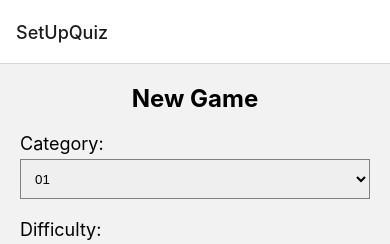
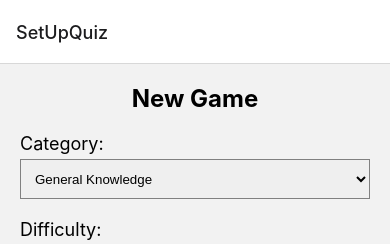
Before and after one commit to AntalZsofia/Trivia-Game, a React Native app: screen /SetUpQuiz in a window 390 px wide. Shown: the top 244 px of the page. Built offline with nearby package versions, Linux system fonts and the light colour scheme.

Commit message:
Add new screens and update category options

```diff
--- /dev/null
+++ b/screens/FriendsScreen.js
@@ -0,0 +1,7 @@
+import React from 'react'
+
+export default function FriendsScreen() {
+  return (
+    <Text>FriendsScreen</Text>
+  )
+}
--- /dev/null
+++ b/screens/LeaderboardScreen.js
@@ -0,0 +1,7 @@
+import React from 'react'
+
+export default function LeaderboardScreen() {
+  return (
+    <Text>LeaderboardScreen</Text>
+  )
+}
--- /dev/null
+++ b/screens/RankingScreen.js
@@ -0,0 +1,7 @@
+import React from 'react'
+
+export default function RankingScreen() {
+  return (
+    <Text>RankingScreen</Text>
+  )
+}
--- a/screens/SetUpQuizScreen.js
+++ b/screens/SetUpQuizScreen.js
@@ -7,7 +7,7 @@ const SetUpQuizScreen = ({ navigation }) => {
     const [category, setCategory] = useState('');
     const [difficulty, setDifficulty] = useState('');
 
-    const categories = ["01", "02", "03"];
+    const categories = ["General Knowledge", "Entertainment: Books", "Entertainment: Films"];
     const difficulties = ["Easy", "Medium", "Hard"];
 
     const handleStartQuiz = () => {
```
